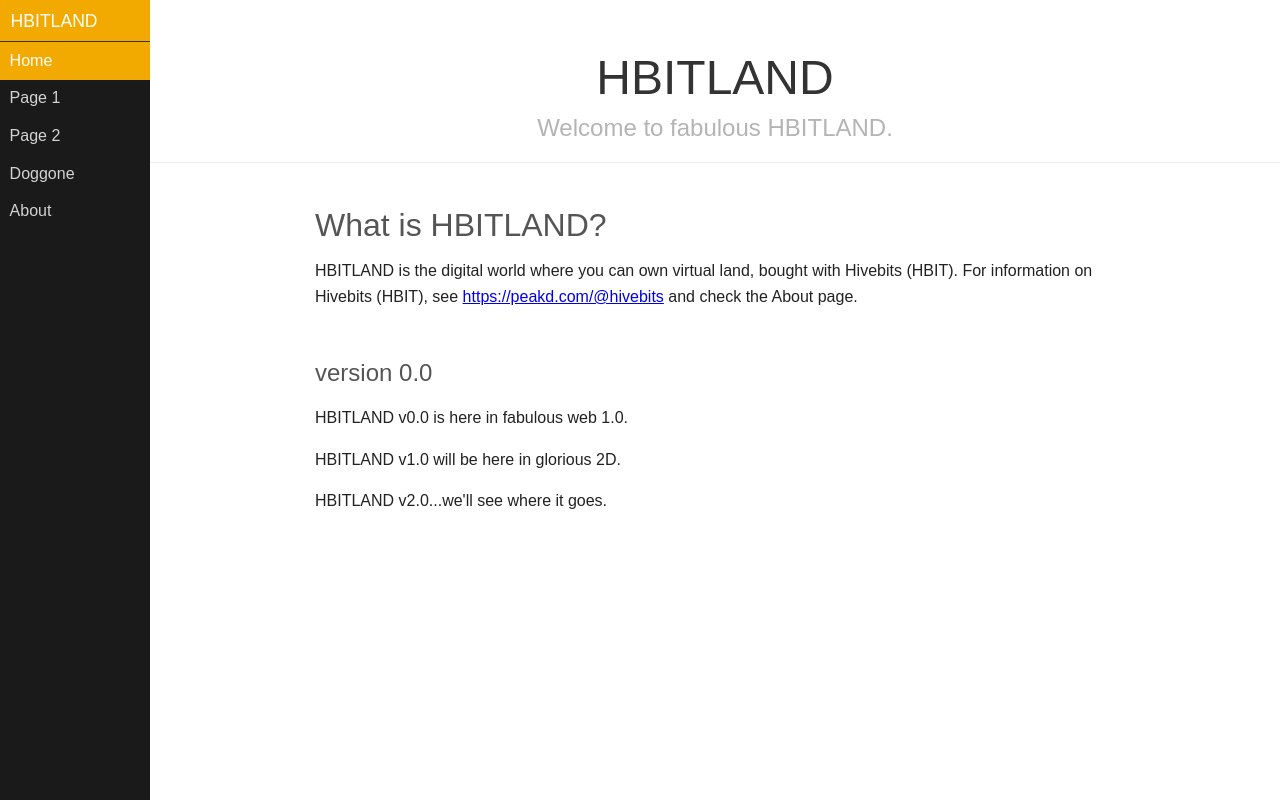
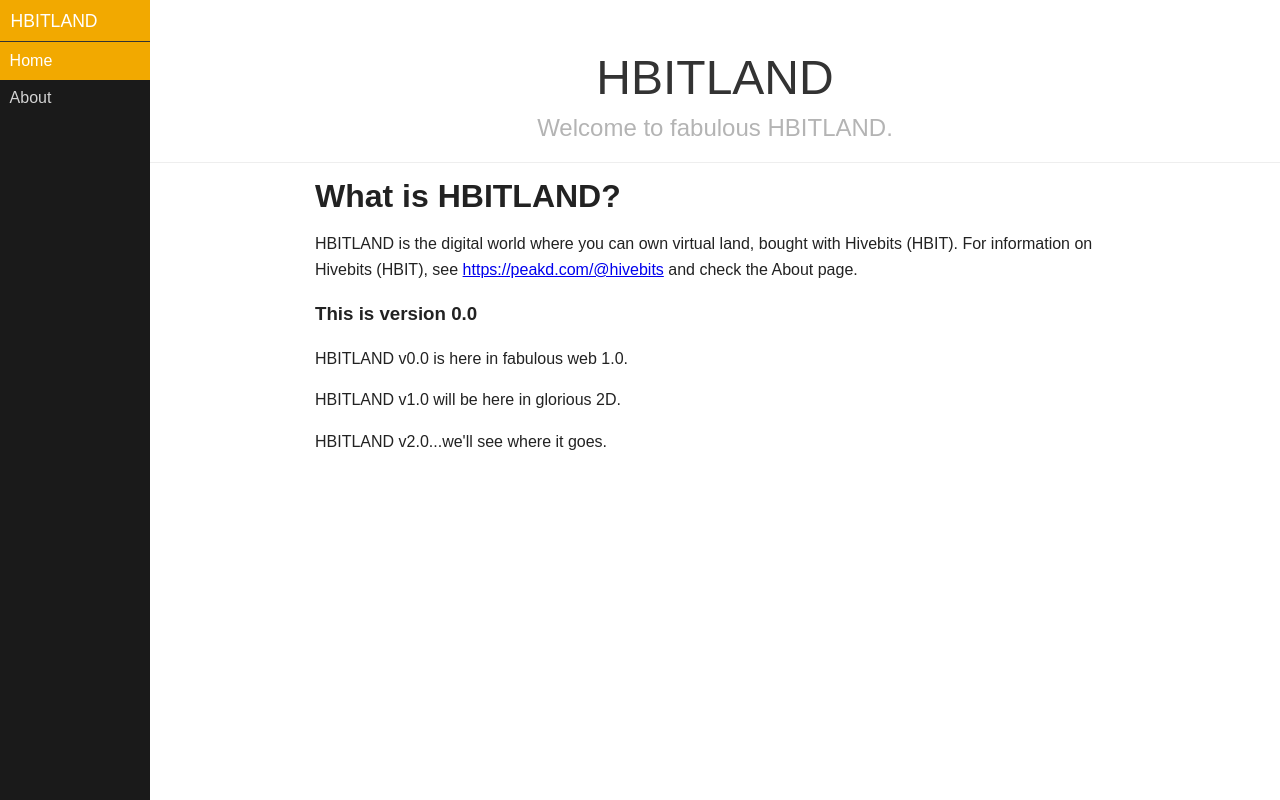
Before and after one commit to crrdlx/hbitland, a plain HTML site: page index.html in a window 1280 px wide. Drawn offline with nearby package versions, Linux system fonts and the light colour scheme.

Commit message:
Update index.html

```diff
--- a/index.html
+++ b/index.html
@@ -30,9 +30,11 @@
 
             <ul class="pure-menu-list">
                 <li class="pure-menu-item pure-menu-selected"><a href="#" class="pure-menu-link">Home</a></li>
+                <!--
                 <li class="pure-menu-item"><a href="pages/page_1.html" class="pure-menu-link">Page 1</a></li>
                 <li class="pure-menu-item"><a href="pages/page_2.html" class="pure-menu-link">Page 2</a></li>
                 <li class="pure-menu-item"><a href="pages/doggone.html" class="pure-menu-link">Doggone</a></li>
+                -->
 				<li class="pure-menu-item"><a href="pages/about.html" class="pure-menu-link">About</a></li>
             </ul>
         </div>
@@ -45,13 +47,13 @@
         </div>
 
         <div class="content">
-            <h1 class="content-subhead">What is HBITLAND?</h1>
+            <h1 id="what-is-hbitland">What is HBITLAND?</h1>
             <p>
                 HBITLAND is the digital world where you can own virtual land, bought with Hivebits (HBIT). For information on Hivebits (HBIT), see <a href="https://peakd.com/@hivebits" target="_blank">https://peakd.com/@hivebits</a> and check the About page.
             </p>
 
 
-            <h2 class="content-subhead">version 0.0</h2>
+            <h3>This is version 0.0</h3>
             <p>
                 HBITLAND v0.0 is here in fabulous web 1.0.
             </p>
```
